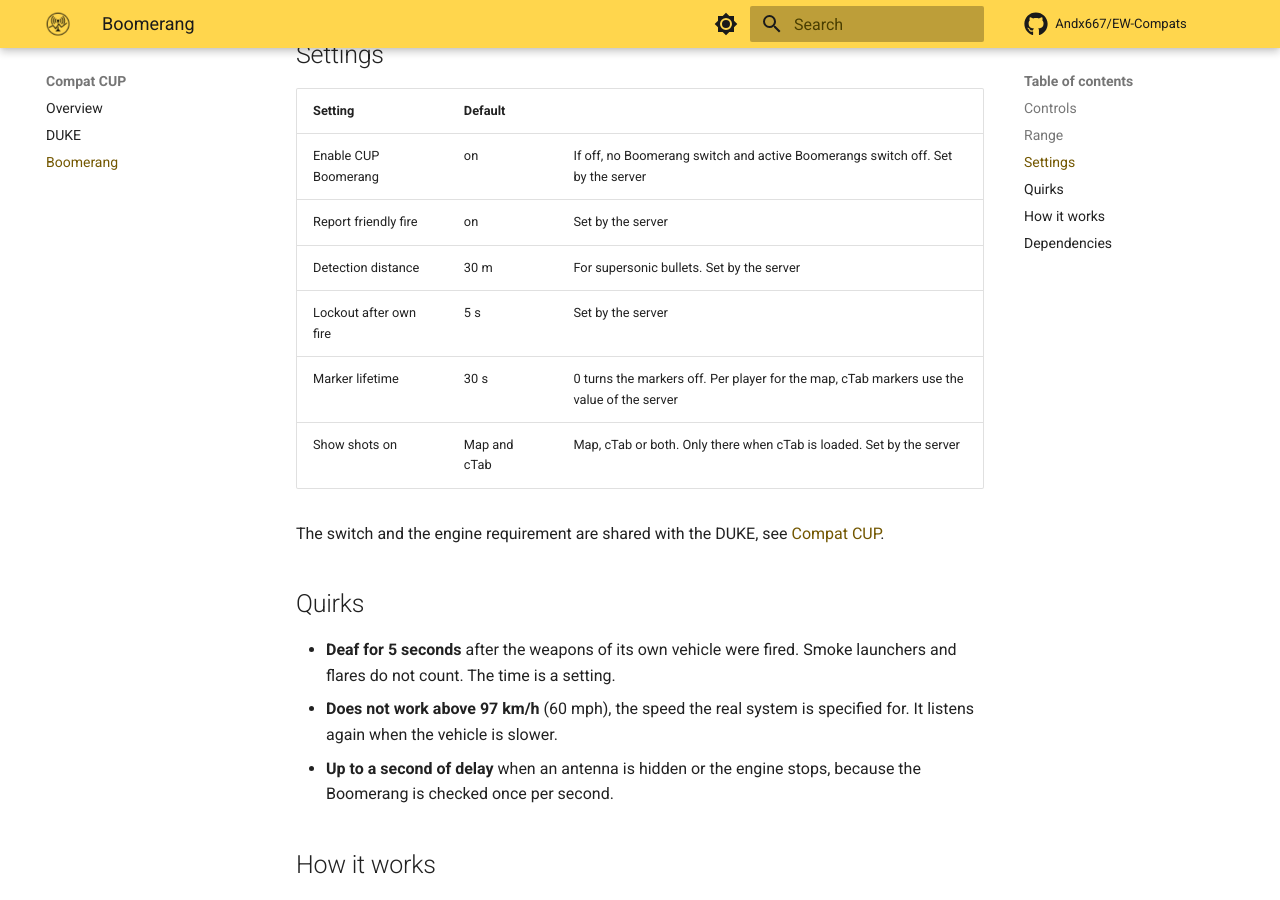
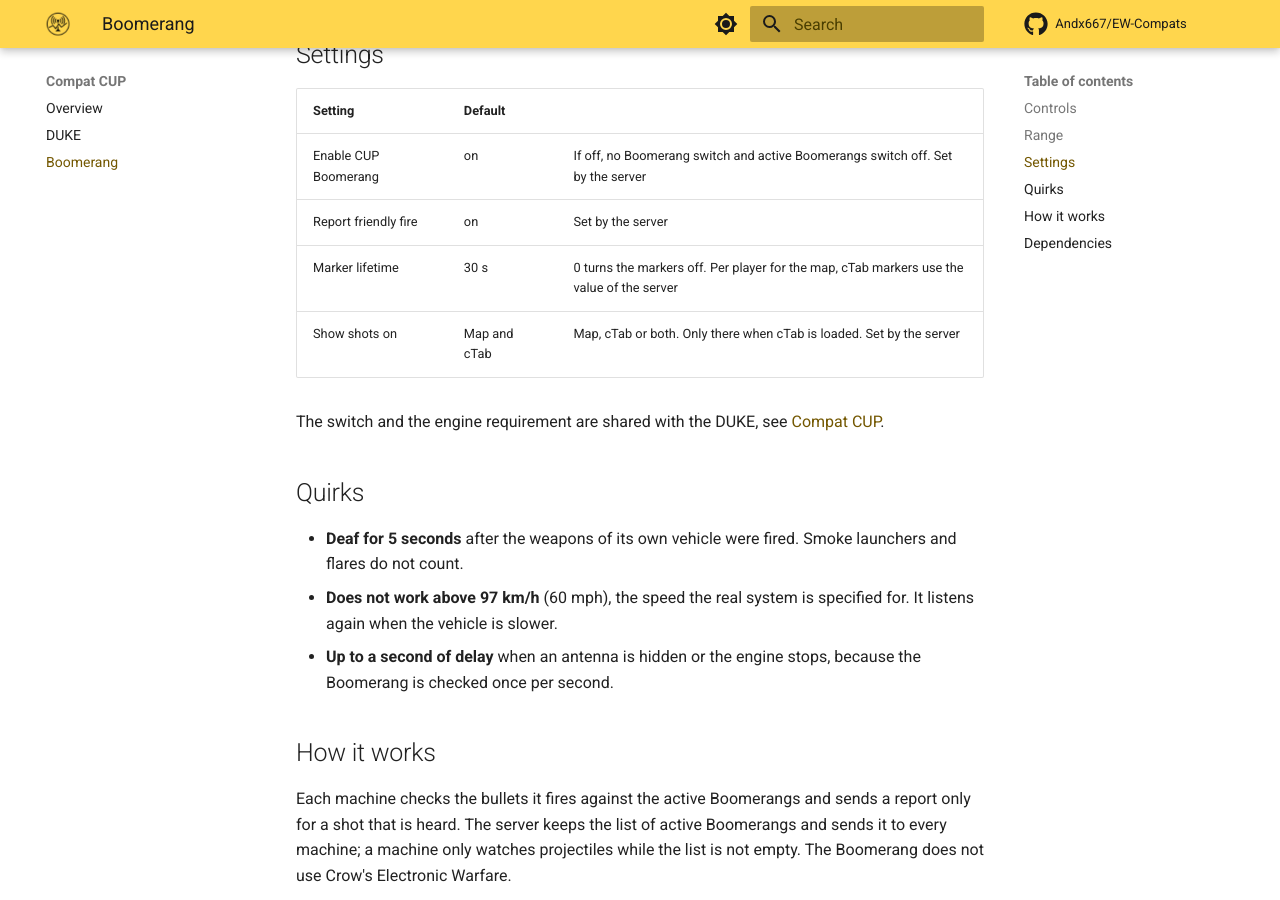
Before and after one commit to Andx667/EW-Compats, an MkDocs documentation site: the page built from docs/compat-cup-boomerang.md, in a window 1280 px wide and 900 px high, scrolled down 1654 px. Built offline with MkDocs 1.6.1 and Material for MkDocs 9.7.7, drawn with Linux system fonts in a browser that asks for light colours; plug-ins that fetch from the network failed and are left out; comment, search, counter and statistics services are not loaded; some of the changed text lies outside the part shown.

Commit message:
Compat CUP - Remove the Boomerang settings for detection distance and lockout
Both are values of the data sheet of the real system and need not change per
mission, so they are fixed values now (30 m, 5 s).

Co-Authored-By: Claude Sonnet 5.5 <noreply@anthropic.com>

```diff
--- a/docs/compat-cup-boomerang.md
+++ b/docs/compat-cup-boomerang.md
@@ -15,7 +15,7 @@ This addon does **not** need Crow's Electronic Warfare and works in singleplayer
 
 | Shot | Heard |
 |---|---|
-| Supersonic bullet | Within the detection distance of the vehicle (**30 m** by default), up to **1000 m** from the shooter |
+| Supersonic bullet | Within the detection distance of the vehicle (**30 m**), up to **1000 m** from the shooter |
 | Slower bullet | Only as muzzle blast, within **100 m** |
 | Shells, missiles | Not heard, only small arms |
 | Shots from inside the vehicle | Not reported |
@@ -36,8 +36,6 @@ An active Boomerang reports a heard bullet:
 |---|---|---|
 | Enable CUP Boomerang | on | If off, no Boomerang switch and active Boomerangs switch off. Set by the server |
 | Report friendly fire | on | Set by the server |
-| Detection distance | 30 m | For supersonic bullets. Set by the server |
-| Lockout after own fire | 5 s | Set by the server |
 | Marker lifetime | 30 s | 0 turns the markers off. Per player for the map, cTab markers use the value of the server |
 | Show shots on | Map and cTab | Map, cTab or both. Only there when cTab is loaded. Set by the server |
 
@@ -45,7 +43,7 @@ The switch and the engine requirement are shared with the DUKE, see [Compat CUP]
 
 ## Quirks
 
-- **Deaf for 5 seconds** after the weapons of its own vehicle were fired. Smoke launchers and flares do not count. The time is a setting.
+- **Deaf for 5 seconds** after the weapons of its own vehicle were fired. Smoke launchers and flares do not count.
 - **Does not work above 97 km/h** (60 mph), the speed the real system is specified for. It listens again when the vehicle is slower.
 - **Up to a second of delay** when an antenna is hidden or the engine stops, because the Boomerang is checked once per second.
 
```
Also changed, not shown: CHANGELOG.md (+1 -0 lines), addons/compat_cup_boomerang/README.md (+3 -4 lines), 5 other files.
